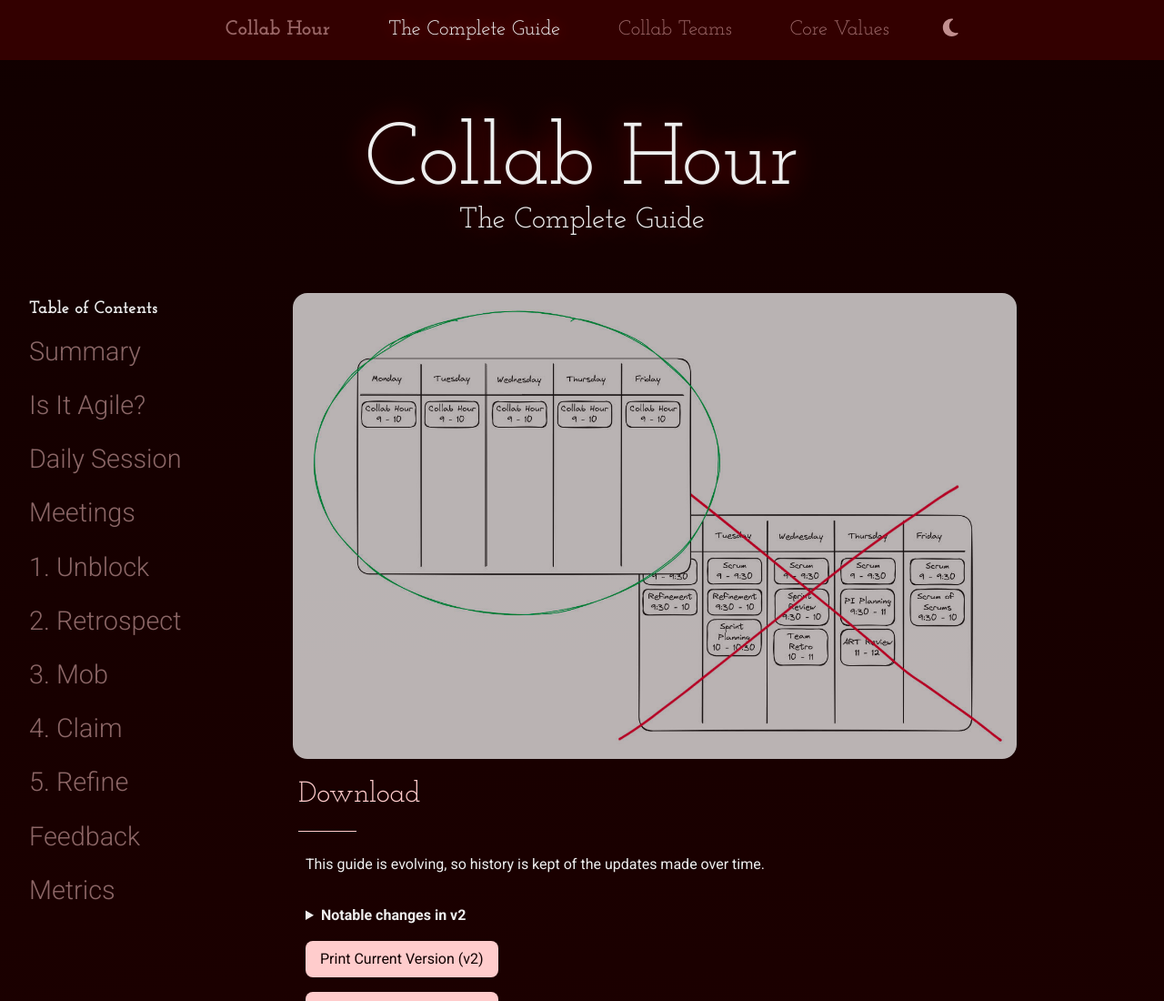
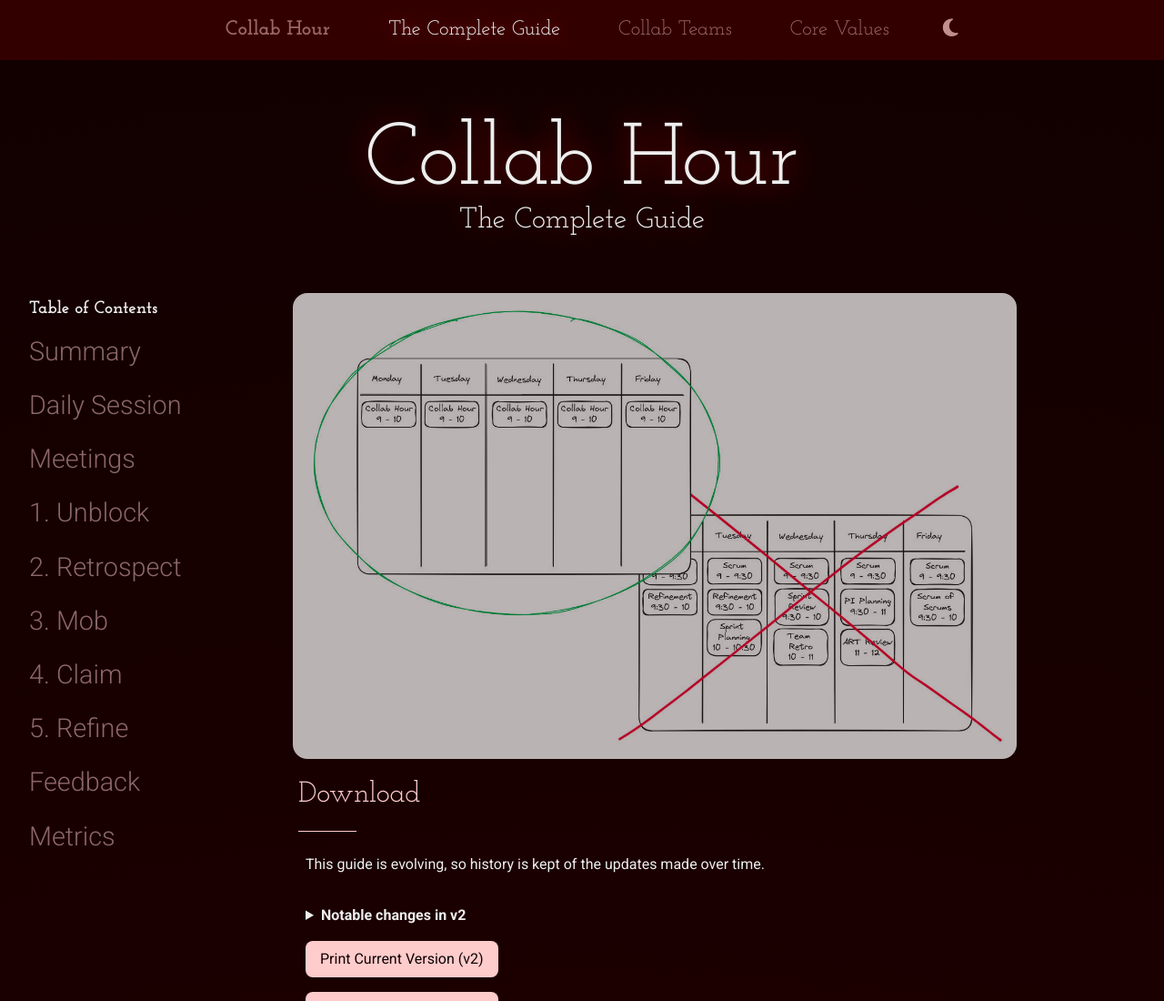
Before and after one commit to jonathandewitt-dev/Collab-Hour, a website: page public/complete-guide.html in a window 1280 px wide. Shown: the top 1100 px of the page at 91% size. Drawn offline with Linux system fonts and the light colour scheme.

Commit message:
remove unnecessary table-of-contents item

```diff
--- a/public/complete-guide.html
+++ b/public/complete-guide.html
@@ -115,9 +115,6 @@
             <h2 class="table-of-contents__heading">Table of Contents</h2>
             <nav class="table-of-contents__nav">
               <a class="table-of-contents__link" href="#summary">Summary</a>
-              <a class="table-of-contents__link" href="#is-it-agile"
-                >Is It Agile?</a
-              >
               <a class="table-of-contents__link" href="#daily-session"
                 >Daily Session</a
               >
```
